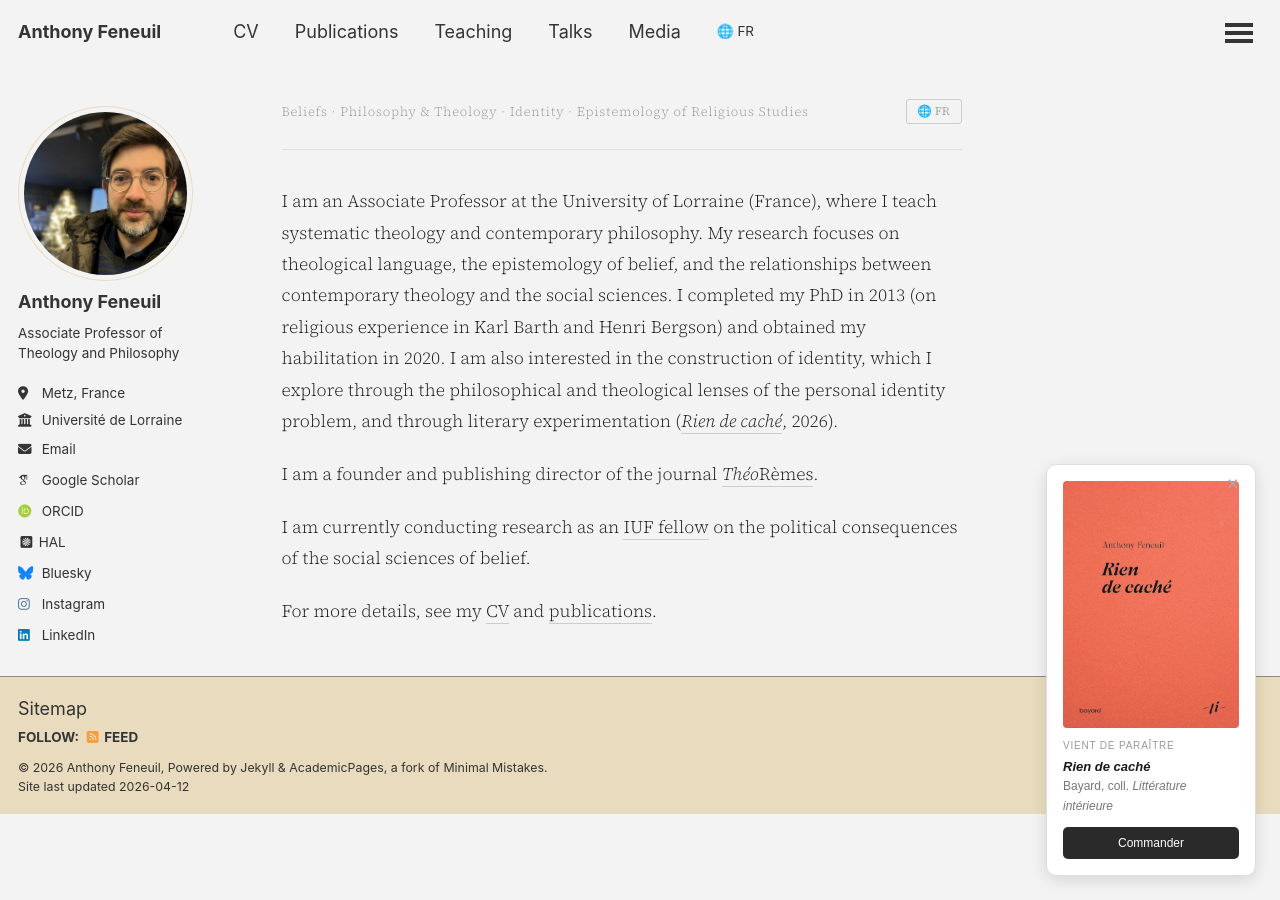
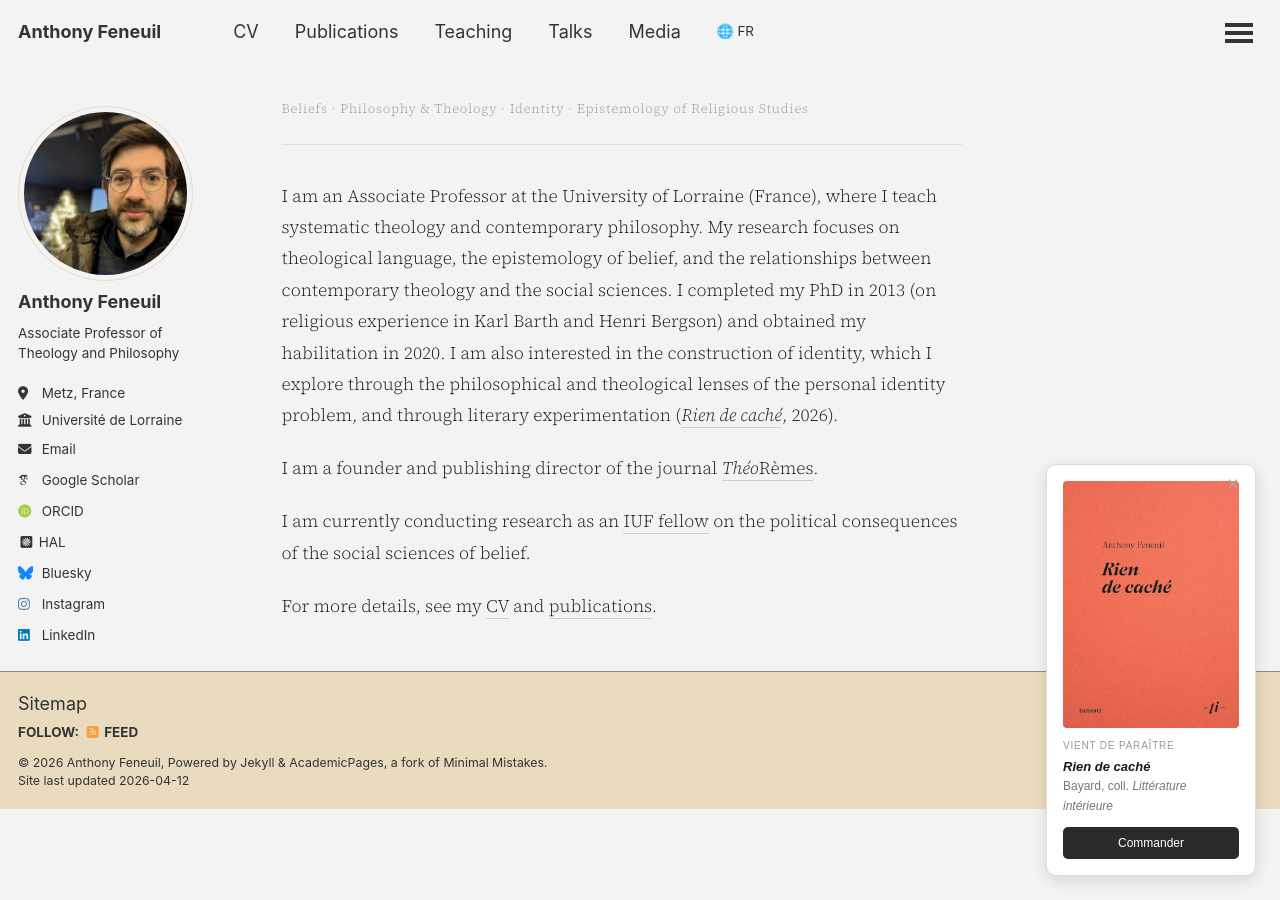
Before and after one commit to anfnl/anfnl.github.io, a Jekyll site: the page built from en/index.md, in a window 1280 px wide. Built offline with Jekyll 4.4.1, drawn with Linux system fonts in a browser that asks for light colours; some web fonts are replaced; a script that is not in the unit is left out.

Commit message:
Update index.md

```diff
--- a/en/index.md
+++ b/en/index.md
@@ -19,7 +19,6 @@
   <div style="flex: 1; font-size: 0.72rem; letter-spacing: 0.06em; color: #999; font-weight: 300;">
     Beliefs · Philosophy &amp; Theology · Identity · Epistemology of Religious Studies
   </div>
-  <a href="/fr/" style="flex-shrink: 0; margin-left: 0.8rem; background: none; border: 1px solid #ccc; border-radius: 3px; padding: 0.15rem 0.6rem; font-size: 0.65rem; color: #aaa; font-family: 'Source Serif 4', Georgia, serif; text-decoration: none;">🌐 FR</a>
 </div>
 <div class="home-body">
 <p>I am an Associate Professor at the University of Lorraine (France), where I teach systematic theology and contemporary philosophy. My research focuses on theological language, the epistemology of belief, and the relationships between contemporary theology and the social sciences. I completed my PhD in 2013 (on religious experience in Karl Barth and Henri Bergson) and obtained my habilitation in 2020. I am also interested in the construction of identity, which I explore through the philosophical and theological lenses of the personal identity problem, and through literary experimentation (<a href="/rien-de-cache/"><em>Rien de caché</em></a>, 2026).</p>
```
